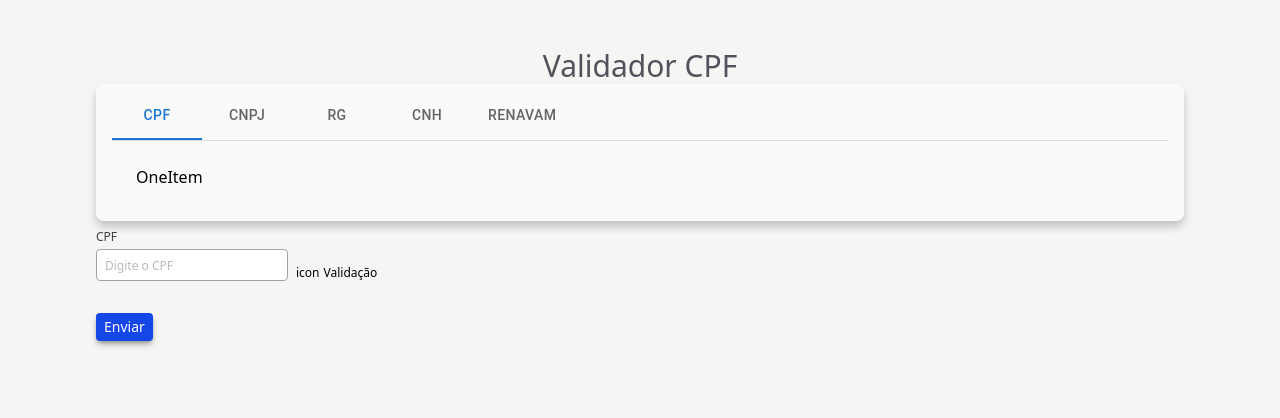
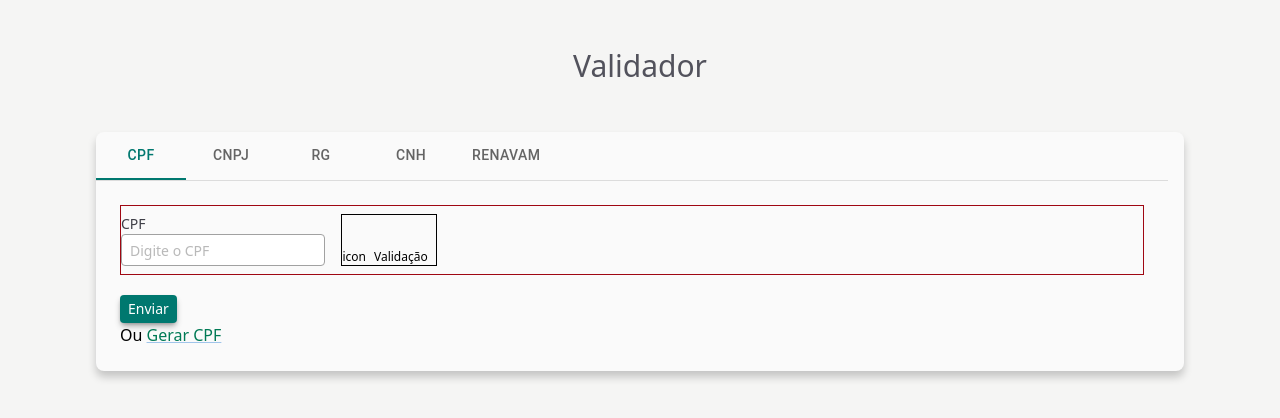
Before and after one commit to Madu25ss/validador, a React (Vite) app in the folder frontend/: page / in a window 1280 px wide. Shown: the top 418 px of the page. Built offline with nearby package versions, Linux system fonts and the light colour scheme.

Commit message:
inputCPFincompleto

```diff
--- a/frontend/src/App.tsx
+++ b/frontend/src/App.tsx
@@ -1,11 +1,12 @@
 import ValidadorCpf from "./pages/ValidadorCpf"
 import TesteComponente from "./pages/TesteComponente"
+import PagPrincipal from "./pages/PagPrincipal"
 
 function App() {
 
   return (
     <>
-    <ValidadorCpf/>
+    <PagPrincipal />
     </>
   )
 }
--- a/frontend/src/components/Botao.tsx
+++ b/frontend/src/components/Botao.tsx
@@ -7,7 +7,7 @@ const Botao = (props: BotaoProps) => {
   return (
     <button
     type="button"
-    className="rounded bg-blue-700 text-white text-sm py-1 px-2 mt-8 cursor-pointer transition delay-80 duration-300 ease-in-out hover:bg-blue-900 hover:-translate-y-0.5 shadow-md/30"
+    className="rounded bg-teal-700 text-white text-sm py-1 px-2 mt-5 cursor-pointer transition delay-80 duration-300 ease-in-out hover:bg-teal-900 hover:-translate-y-0.5 shadow-md/30"
     onClick={props.onClick}>
         Enviar
     </button>
--- a/frontend/src/components/Input.tsx
+++ b/frontend/src/components/Input.tsx
@@ -5,15 +5,23 @@ type InputProps = {
   onChange: (text: string) => void;
   disabled?: boolean;
   maxLength: number;
-}
+  widthValue: number;
+};
 
 const Input = (props: InputProps) => {
   return (
-    <div className=" flex w-100% space-x-2 w-fit">
-      <div className="flex flex-col">
-          <label className="mb-1 mt-2 text-xs text-zinc-700" htmlFor="inputTexto">{`${props.name.toUpperCase()}`}</label>
+    <div className=" flex w-full">
+      <div className="flex flex-row border border-solid border-red-800 w-full space-x-4 py-2">
+        <div
+          className="flex flex-col"
+          style={{ width: `${props.widthValue}%` }}
+        >
+          <label
+            className="text-sm text-zinc-700"
+            htmlFor="inputTexto"
+          >{`${props.name.toUpperCase()}`}</label>
           <input
-          className="h-8 text-xs text-neutral-500 bg-white rounded border border-solid border-neutral-400 outline-0 focus:border-blue-400 px-2"
+            className="h-8 text-sm text-neutral-500 bg-white rounded border border-solid border-neutral-400 outline-0 focus:border-teal-800 px-2"
             type="text"
             id="inputTexto"
             name={props.name}
@@ -25,19 +33,15 @@ const Input = (props: InputProps) => {
           />
         </div>
         {/* só aparecer após clicar o botão */}
-      <div className="flex flex-col w-50  justify-end text-xs">
-          <div className="h-5 flex flex-row space-x-1 pt-1">
-            <div className="">
-              icon
-            </div>
-            <div className="">
-              Validação
+        <div className="flex flex-col justify-end text-xs border w-fit pr-2">
+          <div className="flex flex-row space-x-2 pt-1">
+            <div className="">icon</div>
+            <div className="">Validação</div>
           </div>
         </div>
       </div>
-
     </div>
-  )
-}
+  );
+};
 
 export default Input;
--- /dev/null
+++ b/frontend/src/components/Texto.tsx
@@ -0,0 +1,22 @@
+import { Link } from "@mui/material";
+import React from "react";
+
+type TextoProps = {
+  name: string;
+};
+
+const TextoLink = (props: TextoProps) => {
+  return (
+    <>
+      <div className="w-full">
+        <div>
+          <h3 className="text-base">
+            Ou <Link style={{ color: "#007A55" }}>{`Gerar ${props.name}`}</Link>
+          </h3>
+        </div>
+      </div>
+    </>
+  );
+};
+
+export default TextoLink;
--- /dev/null
+++ b/frontend/src/pages/PagPrincipal.tsx
@@ -0,0 +1,19 @@
+import React from "react";
+import TesteComponente from "./TesteComponente";
+
+const PagPrincipal = () => {
+  return (
+    <>
+      <div className="flex flex-col bg-stone-100 h-screen px-24 py-8">
+        <h1 className="mt-4 mb-4 text-3xl font-light text-center text-zinc-600">
+          Validador
+        </h1>
+        <main className="mt-8">
+          <TesteComponente />
+        </main>
+      </div>
+    </>
+  );
+};
+
+export default PagPrincipal;
--- a/frontend/src/pages/TesteComponente.tsx
+++ b/frontend/src/pages/TesteComponente.tsx
@@ -1,12 +1,11 @@
-import {useState} from "react";
+import { useState } from "react";
 import Botao from "../components/Botao";
 import Input from "../components/Input";
-import Tabs from '@mui/material/Tabs';
-import Tab from '@mui/material/Tab';
+import Tabs from "@mui/material/Tabs";
+import Tab from "@mui/material/Tab";
 import { Box } from "@mui/material";
-import React from 'react'
-
-
+import React from "react";
+import ValidadorCpf from "./ValidadorCpf";
 
 interface TabPanelProps {
   children?: React.ReactNode;
@@ -33,7 +32,7 @@ function CustomTabPanel(props: TabPanelProps) {
 function a11yProps(index: number) {
   return {
     id: `simple-tab-${index}`,
-    'aria-controls': `simple-tabpanel-${index}`,
+    "aria-controls": `simple-tabpanel-${index}`,
   };
 }
 
@@ -45,21 +44,58 @@ export default function BasicTabs() {
   };
 
   return (
-    <Box sx={{ width: '100%', padding:'8px 16px', borderRadius: '8px', background: '#FAFAFA', boxShadow: '0px 6px 8px rgba(0, 0, 0, 0.2)'}}>
-      <Box sx={{ borderBottom: 1, borderColor: 'divider' }}>
-        <Tabs value={value} onChange={handleChange} aria-label="basic tabs">
-          <Tab label="CPF" {...a11yProps(0)} />
-          <Tab label="CNPJ" {...a11yProps(1)} />
-          <Tab label="RG" {...a11yProps(2)} />
-          <Tab label="CNH" {...a11yProps(3)} />
-          <Tab label="RENAVAM" {...a11yProps(4)} />
+    <Box
+      sx={{
+        width: "100%",
+        paddingRight: "16px",
+        borderRadius: "8px",
+        background: "#FAFAFA",
+        boxShadow: "0px 6px 8px rgba(0, 0, 0, 0.2)",
+      }}
+    >
+      <Box sx={{ borderBottom: 1, borderColor: "divider" }}>
+        <Tabs
+          value={value}
+          onChange={handleChange}
+          aria-label="basic tabs"
+          indicatorColor="customGreen"
+          sx={{
+            "& .MuiTabs-indicator": { backgroundColor: "#00786F" },
+          }}
+        >
+          {/* melhorar como as cores de texto estão sendo setadas nos componentes */}
+          <Tab
+            label="CPF"
+            sx={{ "&.Mui-selected": { color: "#00786F" } }}
+            {...a11yProps(0)}
+          />
+          <Tab
+            label="CNPJ"
+            sx={{ "&.Mui-selected": { color: "#00786F" } }}
+            {...a11yProps(1)}
+          />
+          <Tab
+            label="RG"
+            sx={{ "&.Mui-selected": { color: "#00786F" } }}
+            {...a11yProps(2)}
+          />
+          <Tab
+            label="CNH"
+            sx={{ "&.Mui-selected": { color: "#00786F" } }}
+            {...a11yProps(3)}
+          />
+          <Tab
+            label="RENAVAM"
+            sx={{ "&.Mui-selected": { color: "#00786F" } }}
+            {...a11yProps(4)}
+          />
         </Tabs>
       </Box>
       <CustomTabPanel value={value} index={0}>
-        OneItem
+        <ValidadorCpf />
       </CustomTabPanel>
       <CustomTabPanel value={value} index={1}>
-        Item Two
+        <ValidadorCpf />
       </CustomTabPanel>
       <CustomTabPanel value={value} index={2}>
         Item Three
--- a/frontend/src/pages/ValidadorCpf.tsx
+++ b/frontend/src/pages/ValidadorCpf.tsx
@@ -1,12 +1,11 @@
-import {useState} from "react";
+import { useState } from "react";
 import Botao from "../components/Botao";
 import Input from "../components/Input";
-import Tabs from '@mui/material/Tabs';
-import Tab from '@mui/material/Tab';
+import Tabs from "@mui/material/Tabs";
+import Tab from "@mui/material/Tab";
 import { Box } from "@mui/material";
-import TesteComponente from "./TesteComponente"
-
-
+import TesteComponente from "./TesteComponente";
+import TextoLink from "../components/Texto";
 
 const ValidadorCpf = () => {
   const [cpf, setCpf] = useState<string>("");
@@ -19,7 +18,7 @@ const ValidadorCpf = () => {
 
     function validacao() {
       //tira os digitos verificadores, faz o cálculo, adiciona no novoCpf e compara (true, false)
-            const cpfParcial = cpf.slice(0,-2);
+      const cpfParcial = cpf.slice(0, -2);
       const digito1 = criaDigito(cpfParcial);
       const digito2 = criaDigito(cpfParcial + digito1);
 
@@ -33,59 +32,35 @@ const ValidadorCpf = () => {
       let regressivo = cpfArray.length + 1;
 
       let total = cpfArray.reduce((ac: number, val) => {
-                ac += (regressivo * Number(val));
+        ac += regressivo * Number(val);
         regressivo--;
         return ac;
       }, 0);
 
       let digito = 11 - (total % 11);
-            digito > 9? digito = 0 : digito;
+      digito > 9 ? (digito = 0) : digito;
       return String(digito);
-        };
+    }
 
     let resultado = validacao();
 
-        console.log(`CPF `, resultado == true? `Válido` : `Inválido`);
-    }
-
+    console.log(`CPF `, resultado == true ? `Válido` : `Inválido`);
+  };
 
   return (
-
     <>
-  <div className="flex flex-col bg-stone-100 h-screen px-24 py-8">
-    <h1 className="mt-4 text-3xl font-light text-center text-zinc-600">Validador CPF</h1>
-      <main className="mt8">
-        {/* como deixar no- meio??? */}
-        <div className="">
-        <TesteComponente />
-
-        <Input name={"cpf"} value={cpf} onChange={(text: string)=> setCpf(text)} maxLength={11} placeholder="Digite o CPF"/>
-
-        <Botao onClick={validaCpf}/>
-
-        </div>
-      </main>
-  </div>
+      <Input
+        name={"CPF"}
+        value={cpf}
+        onChange={(text: string) => setCpf(text)}
+        maxLength={11}
+        placeholder="Digite o CPF"
+        widthValue={20}
+      />
+      <Botao onClick={validaCpf} />
+      <TextoLink name={"CPF"} />
     </>
-
-
   );
-}
+};
 
 export default ValidadorCpf;
-
-// <div className="flex flex-col bg-stone-200 h-screen px-24 py-8">
-//     <h1 className="mt-8 text-3xl font-light text-center">Validador CPF</h1>
-//     <main>
-//       <div className="flex flex-col border-1">
-
-//       </div>
-//     </main>
-//     {/* <h2 className="mt-12 text-lg font-medium">Digite um CPF e clique em "Validar CPF" para verificar se ele é válido ou falso</h2>
-//     <main>
-//         <Input name={"cpf"} value={cpf} onChange={(text: string)=> setCpf(text)} maxLength={11}/>
-//         <Botao onClick={validaCpf}/>
-//         <Componente_input/>
-//         <Componente_validacao/>
-//     </main> */}
-// </div>
--- /dev/null
+++ b/frontend/src/style/green.ts
@@ -0,0 +1,11 @@
+import { TabsProps } from '@mui/material/Tabs';
+
+declare module '@mui/material/Tabs' {
+  interface TabsPropsIndicatorColorOverrides {
+    customGreen: true;
+  }
+
+  interface TabsPropsTextColorOverrides {
+    customGreen: true;
+  }
+}
```
Also changed, not shown: 1 other file (tests, documents, lock files or other folders). Lines whose indentation alone changed are shown as unchanged.
